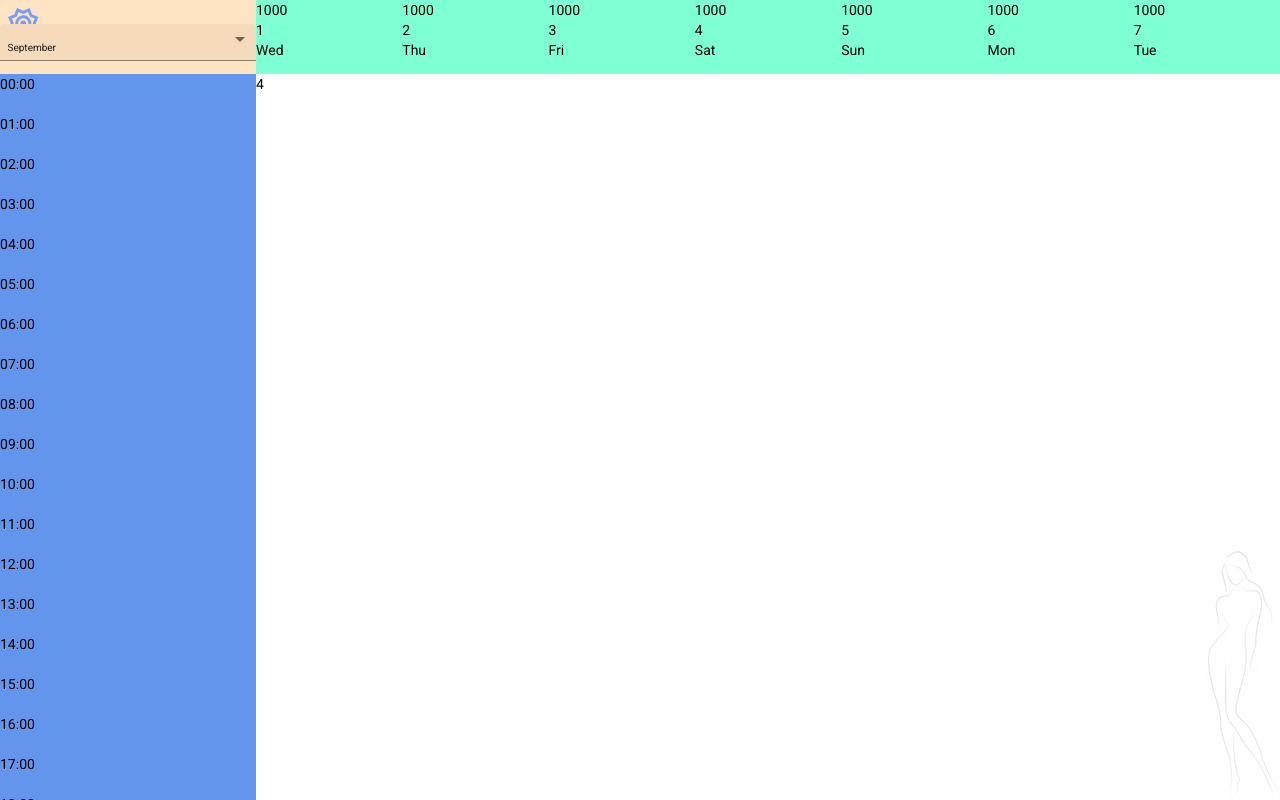
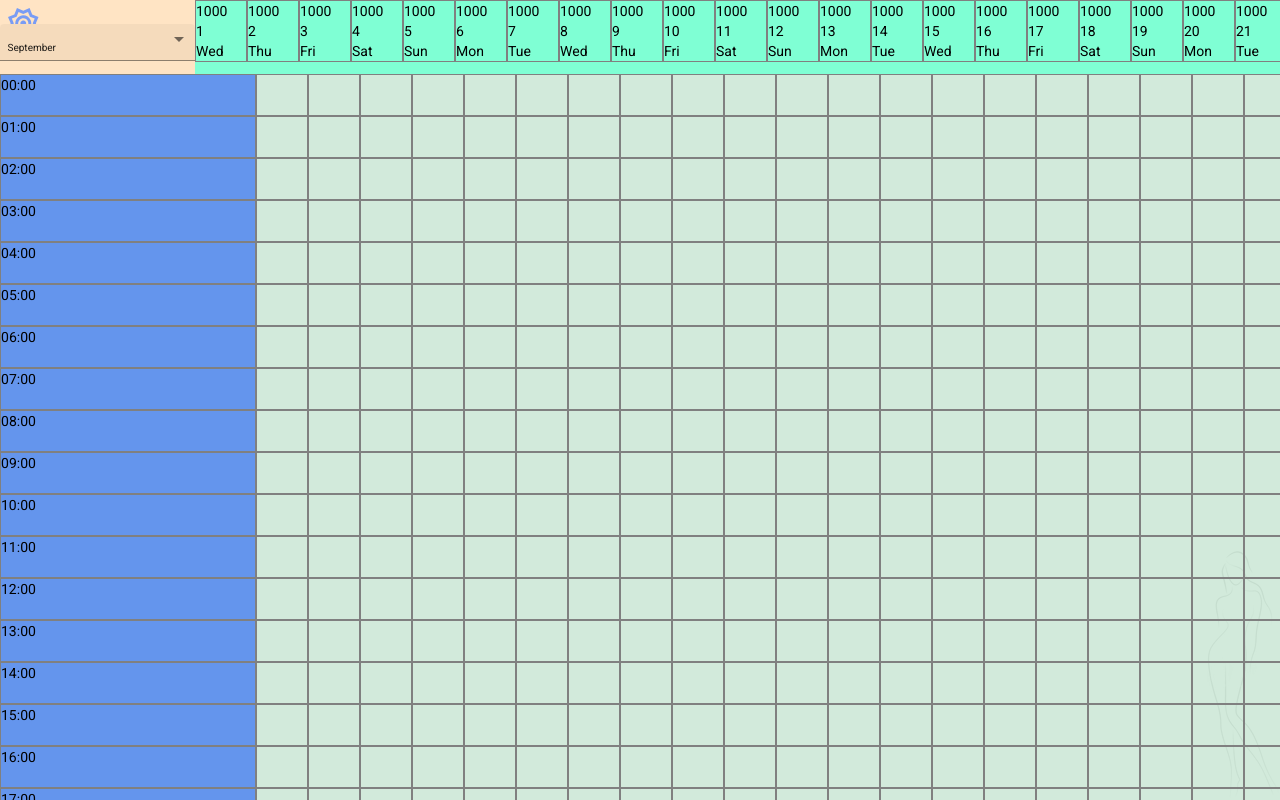
Before and after one commit to dimondigital/calorie, an Angular app: page /calendar in a window 1280 px wide. Built offline with nearby package versions, Linux system fonts and the light colour scheme.

Commit message:
add triple scroll event listeners to days, schedule and hours.

```diff
--- a/src/app/page-calendar/page-calendar.component.html
+++ b/src/app/page-calendar/page-calendar.component.html
@@ -13,9 +13,9 @@
       </div>
 
       <div fxFlex="auto" class="_days-wr">
-        <div style="overflow-y: hidden;" fxLayout="row">
+        <div #wrapperDays style="overflow-y: hidden;" fxLayout="row">
           <ng-container *ngFor="let d of currentMonthDays">
-            <div style="min-width: 14.2857%" fxLayout="column">
+            <div class="day" fxLayout="column">
               <span>{{d.kcal.current}}</span>
               <span>{{d.date.getDate()}}</span>
               <span>{{d.dayTitle}}</span>
@@ -26,12 +26,20 @@
 
     </div>
     <div fxLayout="row" style="overflow: hidden;">
-      <div fxLayout="column" class="_hours-schedule-wr">
+      <div #wrapperHours fxLayout="column" fxFlex="20" class="_hours-schedule-wr">
           <ng-container *ngFor="let h of hoursSchedule">
             <span class="hour"><ng-container *ngIf="h.hours < 10">0</ng-container>{{h.hours}}:{{h.minutes}}0</span>
           </ng-container>
       </div>
-      <div fxFlex="auto">4</div>
+      <div #wrapperSchedule fxFlex="80" class="_total-schedule-wr" fxLayout="row">
+        <ng-container *ngFor="let d of currentMonthDays">
+          <div fxLayout="column">
+            <ng-container *ngFor="let h of hoursSchedule">
+              <div style="min-width: 14.2857%" class="hour"></div>
+            </ng-container>
+          </div>
+        </ng-container>
+      </div>
     </div>
   </div>
 
--- a/src/app/page-calendar/page-calendar.component.scss
+++ b/src/app/page-calendar/page-calendar.component.scss
@@ -13,13 +13,27 @@
 ._days-wr {
   overflow: hidden;
   background-color: aquamarine;
+  .day {
+    border: 1px solid gray;
+    min-width: 52px;
+  }
 }
 
 ._hours-schedule-wr {
-  width: 20%;
   overflow-x: hidden;
   background-color: cornflowerblue;
   .hour {
     min-height: 40px;
+    border: 1px solid gray;
   }
 }
+
+._total-schedule-wr {
+  overflow: scroll;
+  background-color: rgba(165 214 183 / 50%);
+  .hour {
+    width: 50px;
+    min-height: 40px;
+    border: 1px solid gray;
+  }
+}
--- a/src/app/page-calendar/page-calendar.component.ts
+++ b/src/app/page-calendar/page-calendar.component.ts
@@ -1,4 +1,4 @@
-import {Component, OnInit} from '@angular/core';
+import {AfterViewInit, Component, ElementRef, OnInit, Renderer2, ViewChild} from '@angular/core';
 import {MatIconRegistry} from "@angular/material/icon";
 import {DomSanitizer} from "@angular/platform-browser";
 import {getDayName, getDaysInMonthUTC, getMonthList, getMonthName} from "../utils/date.utils";
@@ -10,14 +10,17 @@ import {Time} from "@angular/common";
   templateUrl: './page-calendar.component.html',
   styleUrls: ['./page-calendar.component.scss', '../app.component.scss']
 })
-export class PageCalendarComponent implements OnInit {
+export class PageCalendarComponent implements OnInit, AfterViewInit {
 
   public months: string[] = [];
   public currentMonth: string = '';
   public currentMonthDays: FitnessDay[] = [];
   public hoursSchedule: Time[] = [];
+  @ViewChild('wrapperDays') wrapperDays!: ElementRef;
+  @ViewChild('wrapperSchedule') wrapperSchedule!: ElementRef;
+  @ViewChild('wrapperHours') wrapperHours!: ElementRef;
 
-  constructor(iconRegistry: MatIconRegistry, sanitizer: DomSanitizer) {
+  constructor(iconRegistry: MatIconRegistry, sanitizer: DomSanitizer, private renderer: Renderer2) {
     iconRegistry.addSvgIcon('settings', sanitizer.bypassSecurityTrustResourceUrl('/assets/settings.svg'));
   }
 
@@ -31,6 +34,21 @@ export class PageCalendarComponent implements OnInit {
     }
     console.log(this.currentMonth);
     console.log(this.currentMonthDays);
+  }
+
+  ngAfterViewInit() {
+    let wrDays = this.renderer.listen(this.wrapperDays.nativeElement, 'scroll', (evt) => {
+     this.wrapperSchedule.nativeElement.scrollLeft = evt.target.scrollLeft;
+    });
+
+    let wrHours = this.renderer.listen(this.wrapperHours.nativeElement, 'scroll', (evt) => {
+      this.wrapperSchedule.nativeElement.scrollTop = evt.target.scrollTop;
+    });
+
+    let wrSchedule = this.renderer.listen(this.wrapperSchedule.nativeElement, 'scroll', (evt) => {
+      this.wrapperDays.nativeElement.scrollLeft = evt.target.scrollLeft;
+      this.wrapperHours.nativeElement.scrollTop = evt.target.scrollTop;
+    });
   }
 
   getFitnessDays(now: Date): FitnessDay[] {
```
